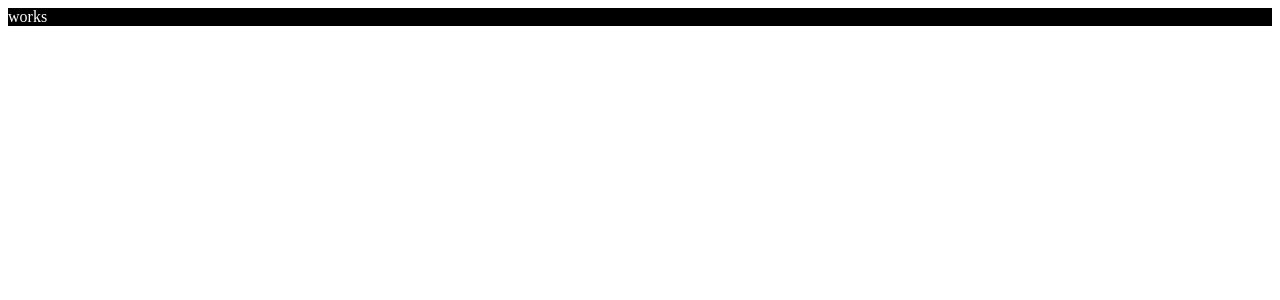
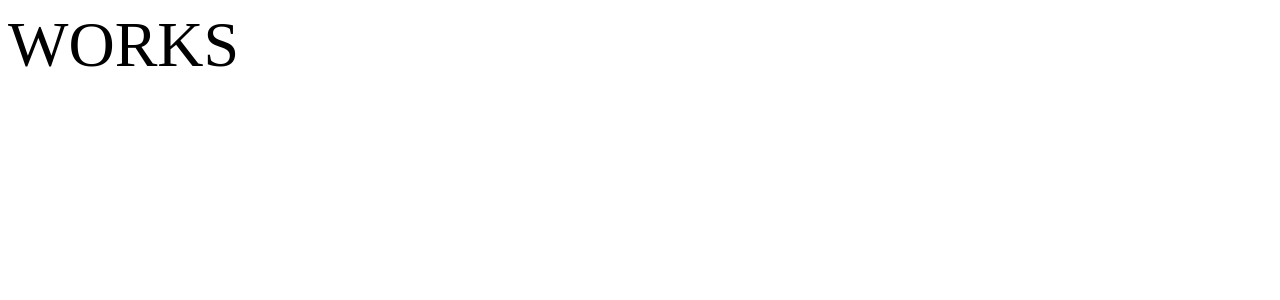
Before and after one commit to equalsgood/intensive-website, a React app: page / in a window 1280 px wide. Shown: the top 300 px of the page. Built offline with nearby package versions, Linux system fonts and the light colour scheme.

Commit message:
enabling css modules

```diff
--- a/package.json
+++ b/package.json
@@ -27,6 +27,7 @@
     "@types/webpack-dev-server": "^4.7.1",
     "css-loader": "^7.1.2",
     "html-webpack-plugin": "^5.6.5",
+    "mini-css-extract-plugin": "^2.9.4",
     "style-loader": "^4.0.0",
     "ts-loader": "^9.5.4",
     "ts-node": "^10.9.2",
--- /dev/null
+++ b/src/app/App.module.css
@@ -0,0 +1,3 @@
+.app {
+    font-size: 64px;
+}
--- /dev/null
+++ b/src/app/App.tsx
@@ -0,0 +1,12 @@
+import React from 'react';
+import classes from './App.module.css';
+
+const App = () => {
+    return (
+        <div className={classes.app}>
+            WORKS
+        </div>
+    );
+};
+
+export default App;
--- a/src/index.css
+++ /dev/null
@@ -1,4 +0,0 @@
-#root {
-    background: black;
-    color: white;
-}
--- a/src/index.tsx
+++ b/src/index.tsx
@@ -1,12 +1,12 @@
 import { StrictMode } from 'react';
 import { createRoot } from 'react-dom/client';
-import './index.css';
+import App from "./app/App";
 
 const container = document.querySelector('#root')!;
 const root = createRoot(container);
 
 root.render(
     <StrictMode>
-        <div>works</div>
+        <App />
     </StrictMode>
 );
```
Also changed, not shown: src/app/types/global.d.ts (added, +7 -0 lines), 4 other files (tests, documents, lock files or other folders).
